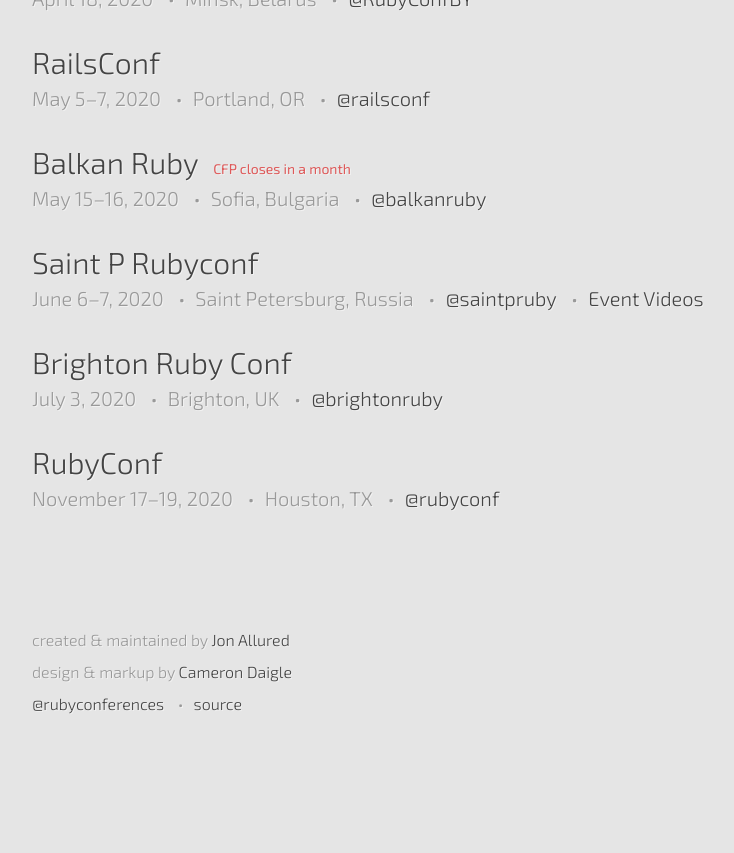
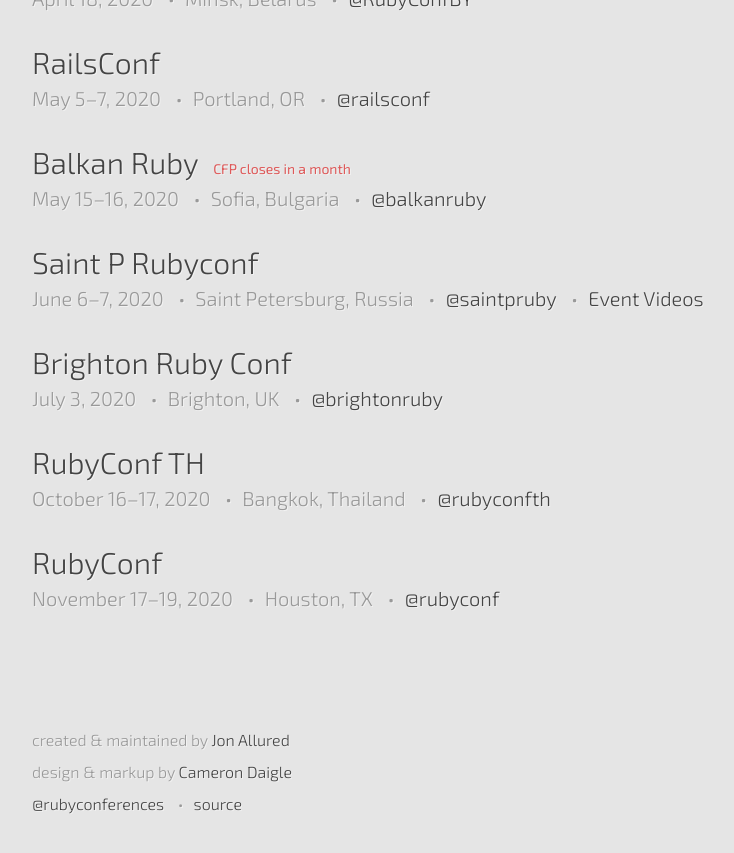
Before and after one commit to ruby-conferences/ruby-conferences.github.io, a Jekyll site: the page built from index.html, in a window 1280 px wide and 900 px high, scrolled down 1218 px. Shown: the top 853 px of the window, without its empty margins (208-942 px from the left). Built offline with Jekyll 4.4.1, drawn with Linux system fonts in a browser that asks for light colours; before the commit the page ends 2018 px from its top, so only the background shows below that.

Commit message:
Announce dates for RubyConf TH 2020

```diff
--- a/_data/conferences.yml
+++ b/_data/conferences.yml
@@ -1919,6 +1919,13 @@
   url: https://brightonruby.com
   twitter: brightonruby
 
+- name: RubyConf TH
+  location: Bangkok, Thailand
+  start_date: 2020-10-16
+  end_date: 2020-10-17
+  url: https://rubyconfth.com/
+  twitter: rubyconfth
+
 - name: RubyConf
   location: Houston, TX
   start_date: 2020-11-17
```
